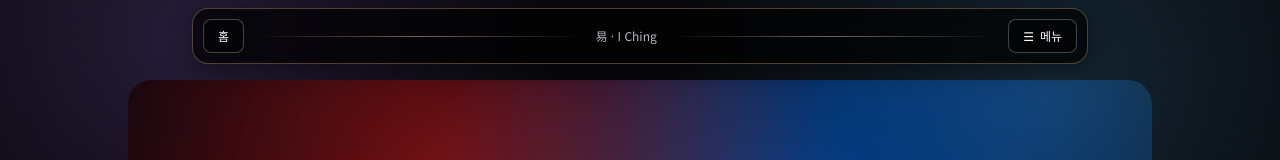
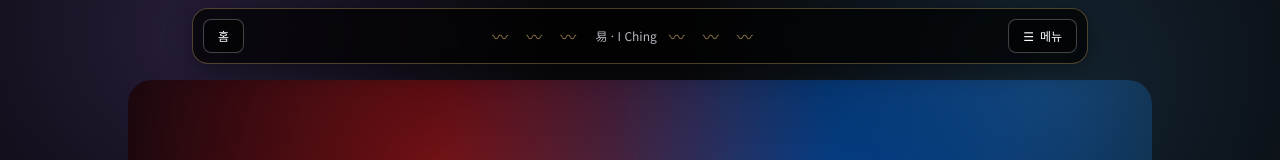
Before and after one commit to kinddragon1224/iching-learning-web, a Next.js app: page / in a window 1280 px wide. Shown: the top 160 px of the page. Built offline with nearby package versions, Linux system fonts and the light colour scheme.

Commit message:
ui: 상단 중앙 물결 분리자 간격 확장(태극기 리듬감)

```diff
--- a/components/TopNav.tsx
+++ b/components/TopNav.tsx
@@ -23,9 +23,13 @@ export default function TopNav() {
           홈
         </Link>
 
-        <div className="mx-1 hidden h-px flex-1 bg-gradient-to-r from-transparent via-[rgba(212,178,106,0.55)] to-transparent sm:block" />
+        <div className="mx-1 hidden flex-1 items-center justify-end sm:flex">
+          <span className="text-[rgba(212,178,106,0.65)] tracking-[0.45em]">〰 〰 〰</span>
+        </div>
         <p className="hidden sm:block text-xs text-[var(--text-muted)]">易 · I Ching</p>
-        <div className="mx-1 hidden h-px flex-1 bg-gradient-to-r from-transparent via-[rgba(212,178,106,0.55)] to-transparent sm:block" />
+        <div className="mx-1 hidden flex-1 items-center justify-start sm:flex">
+          <span className="text-[rgba(212,178,106,0.65)] tracking-[0.45em]">〰 〰 〰</span>
+        </div>
 
         <button
           type="button"
```
